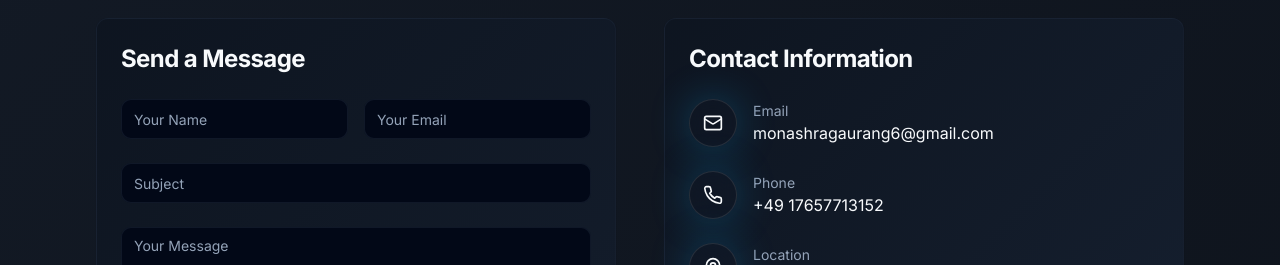
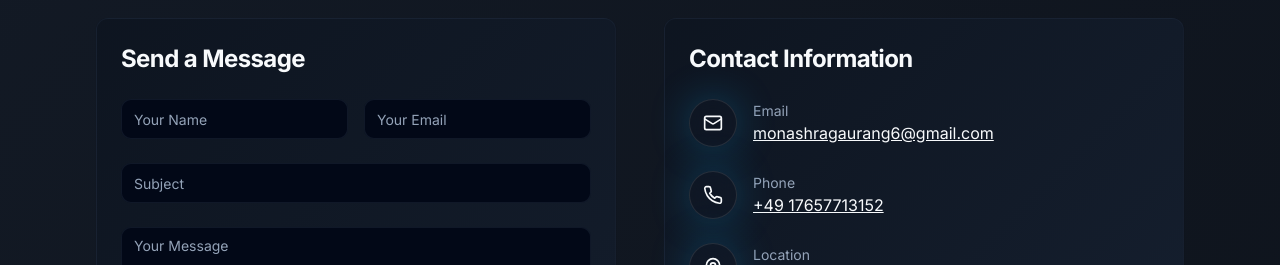
Before and after one commit to Gaurang8200/gourang-ai-visionary, a React (Vite) app: page / in a window 1280 px wide. Shown: the part 4300-4565 px from the top of the page. Built offline with nearby package versions, Linux system fonts and the light colour scheme.

Commit message:
Make email clickable
Ensure email is clickable and redirects to the mail client.

```diff
--- a/src/components/Contact.tsx
+++ b/src/components/Contact.tsx
@@ -201,7 +201,9 @@ const Contact = () => {
                         {info.href !== "#" ? (
                           <a
                             href={info.href}
-                            className="text-foreground hover:text-primary transition-smooth"
+                            className="text-foreground hover:text-primary transition-smooth cursor-pointer underline"
+                            target={info.href.startsWith('mailto:') ? '_self' : '_blank'}
+                            rel={info.href.startsWith('mailto:') ? '' : 'noopener noreferrer'}
                           >
                             {info.value}
                           </a>
```
